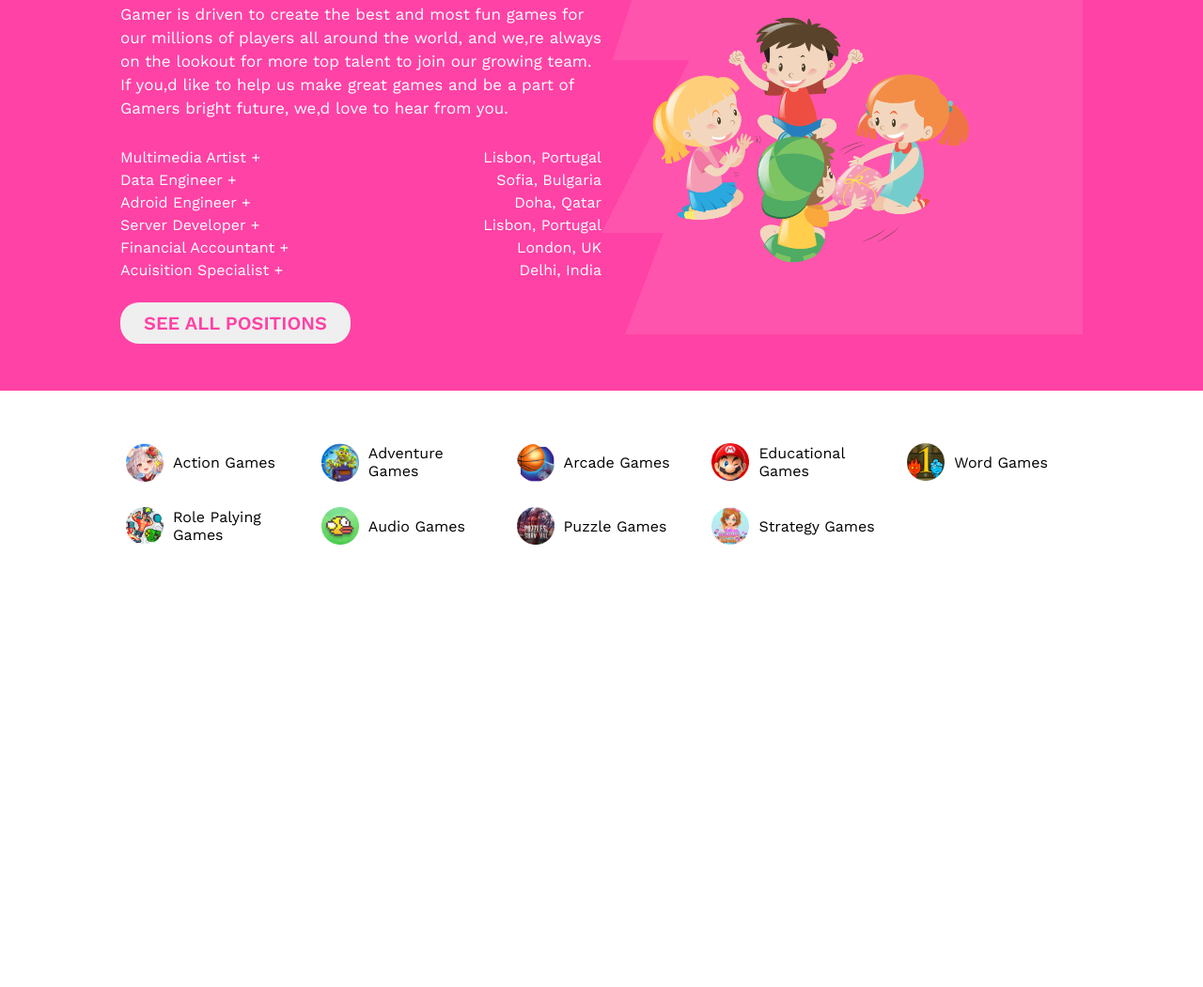
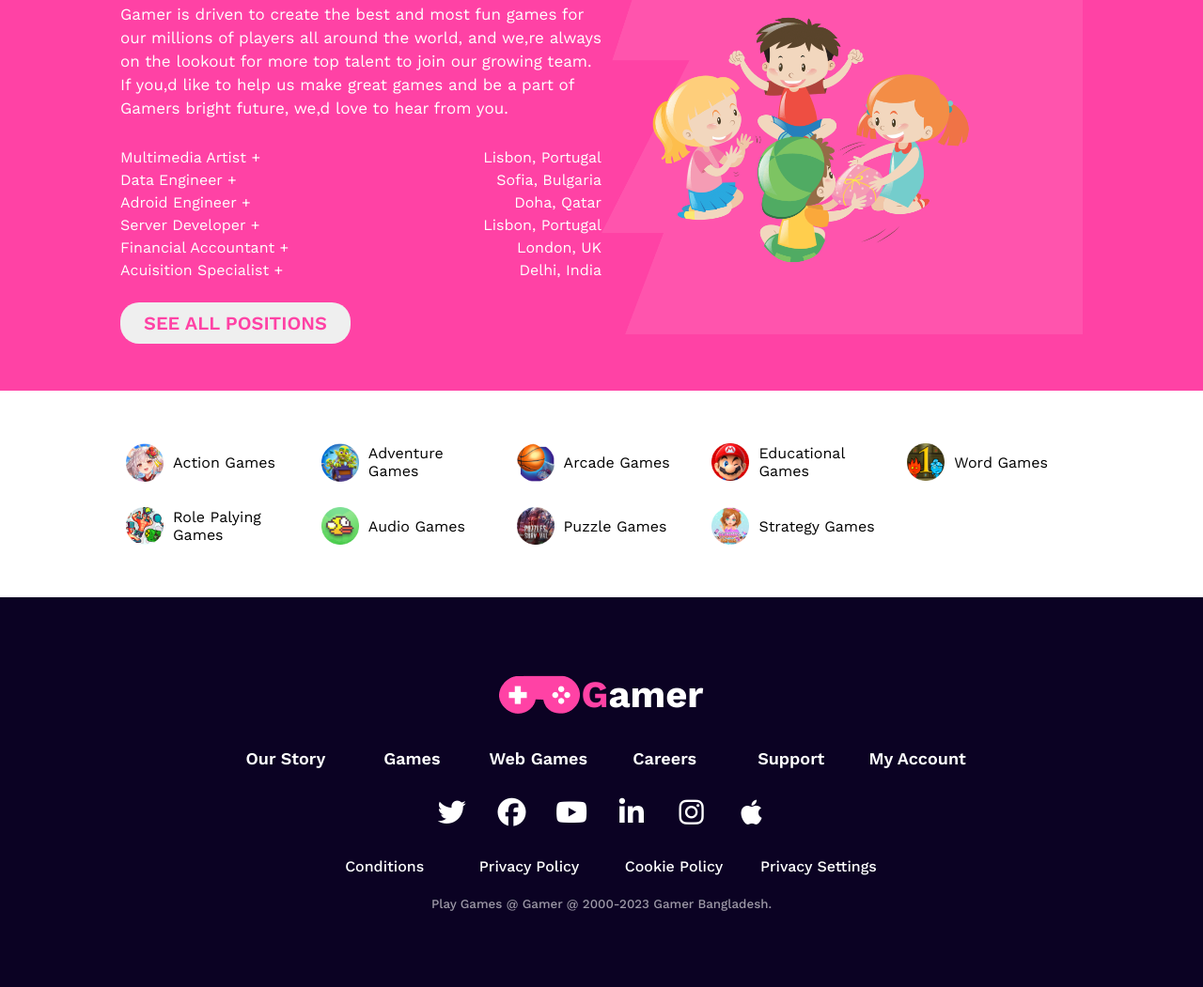
Before and after one commit to WebRiaz176/gamer-zone-assignment, a plain HTML site: page index.html in a window 1280 px wide. Shown: the part 2794-3845 px from the top of the page at 94% size. Before the commit the page ends 3430 px from the top, so only its background shows below. Drawn offline with nearby package versions, Linux system fonts and the light colour scheme.

Commit message:
footer section

```diff
--- a/css/style.css
+++ b/css/style.css
@@ -11,7 +11,7 @@
 header, .banner-content,
 #about, .games-content, .features-content,
 .career-content,
-.category-content{
+.category-content, .footer-content{
     width: 80%;
     margin: 0 auto;
 }
@@ -401,3 +401,62 @@ nav ul li a {
     width: 40px;
     margin-right: 10px;
 }
+
+/* footer section styles */
+footer {
+    background-color: #0B0223;
+    color: white;
+}
+
+.footer-content {
+    flex-direction: column;
+    align-items: center;
+    padding: 80px 0;
+}
+
+.footer-logo {
+    margin-bottom: 1.5rem;
+}
+
+.footer-content li {
+    margin-bottom: 10px;
+    padding: 10px;
+}
+
+.footer-content li a {
+    color: white;
+    text-decoration: none;
+}
+
+.navigation-links,
+.social-links,
+.useful-links {
+    display: grid;
+    gap: 10px;
+    text-align: center;
+}
+
+.navigation-links,
+.social-links {
+    grid-template-columns: repeat(6, 1fr);
+}
+
+.useful-links {
+    grid-template-columns: repeat(4, 1fr);
+}
+
+.navigation-links {
+    font-size: 18px;
+    font-weight: 600;
+}
+
+.social-links {
+    font-size: 30px;
+}
+
+.useful-links li,
+.copyright-text {
+    color: rgba(255, 255, 255, 0.60);
+    font-size: 16px;
+    font-weight: 500;
+}
--- a/index.html
+++ b/index.html
@@ -3,7 +3,7 @@
 <head>
     <meta charset="UTF-8">
     <meta name="viewport" content="width=device-width, initial-scale=1.0">
-    <title>Gamer Zone</title>
+    <title>Gamer Land</title>
     <link rel="icon" type="image/x-icon" href="./images/Frame.png">
     <link rel="stylesheet" href="./css/style.css">
     <link rel="stylesheet" href="./css/responsive.css">
@@ -244,5 +244,40 @@
             </div>
         </section>
     </main>
+
+    <!-- footer section -->
+    <footer>
+        <div class="footer-content d-flex">
+            <div class="logo footer-logo d-flex">
+                <img src="./images/Frame.png" alt="logo"> <h3><span style="color: #FF42A5;">G</span>amer</h3>
+            </div>
+
+            <ul class="navigation-links">
+                <li><a href="">Our Story</a></li>
+                <li><a href="">Games</a></li>
+                <li><a href="">Web Games</a></li>
+                <li><a href="">Careers</a></li>
+                <li><a href="">Support</a></li>
+                <li><a href="">My Account</a></li>
+            </ul>
+
+            <ul class="social-links">
+                <li><a href=""><i class="fa-brands fa-twitter"></i></a></li>
+                <li><a href=""><i class="fa-brands fa-facebook"></i></a></li>
+                <li><a href=""><i class="fa-brands fa-youtube"></i></a></li>
+                <li><a href=""><i class="fa-brands fa-linkedin-in"></i></a></li>
+                <li><a href=""><i class="fa-brands fa-instagram"></i></a></li>
+                <li><a href=""><i class="fa-brands fa-apple"></i></a></li>
+            </ul>
+
+            <ul class="useful-links">
+                <li><a href="">Conditions</a></li>
+                <li><a href="">Privacy Policy</a></li>
+                <li><a href="">Cookie Policy</a></li>
+                <li><a href="">Privacy Settings</a></li>
+            </ul>
+            <p class="copyright-text"><small>Play Games @ Gamer @ 2000-2023 Gamer Bangladesh.</small></p>
+        </div>
+    </footer>
 </body>
 </html>
```
